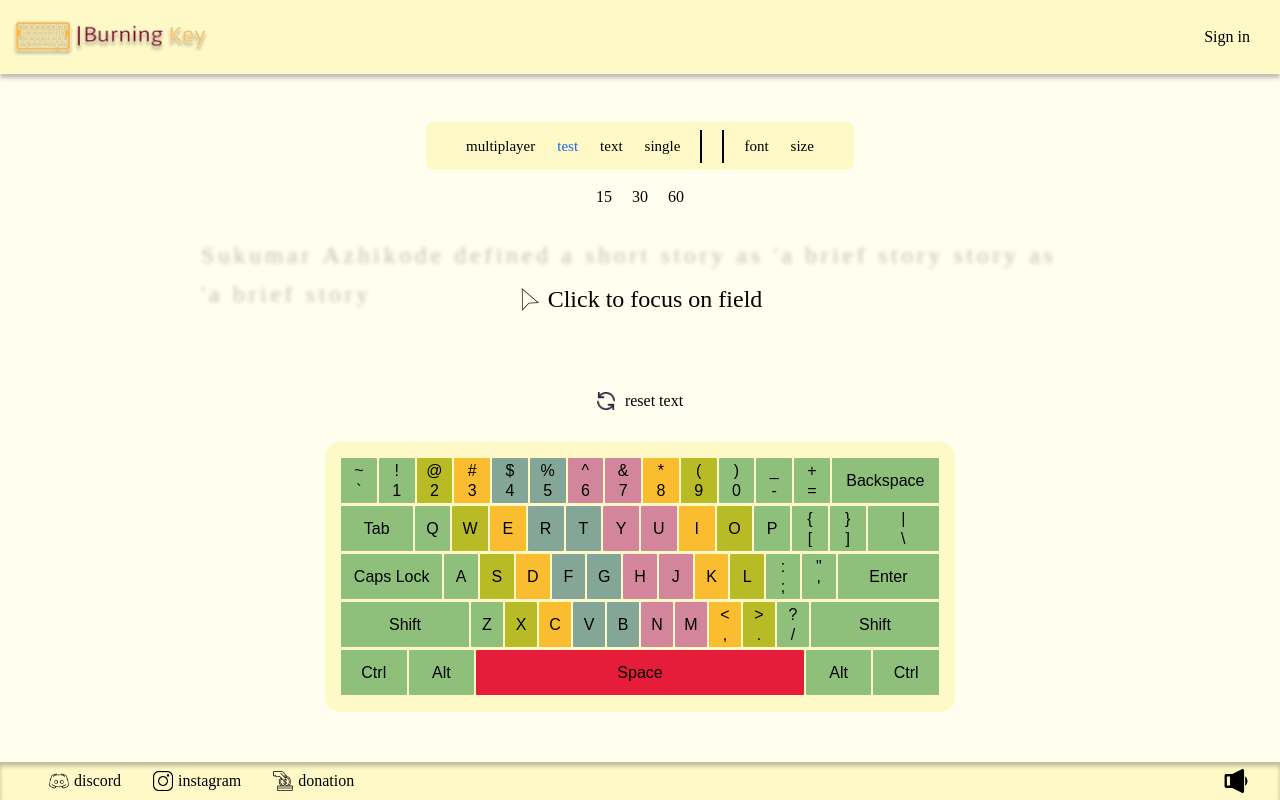
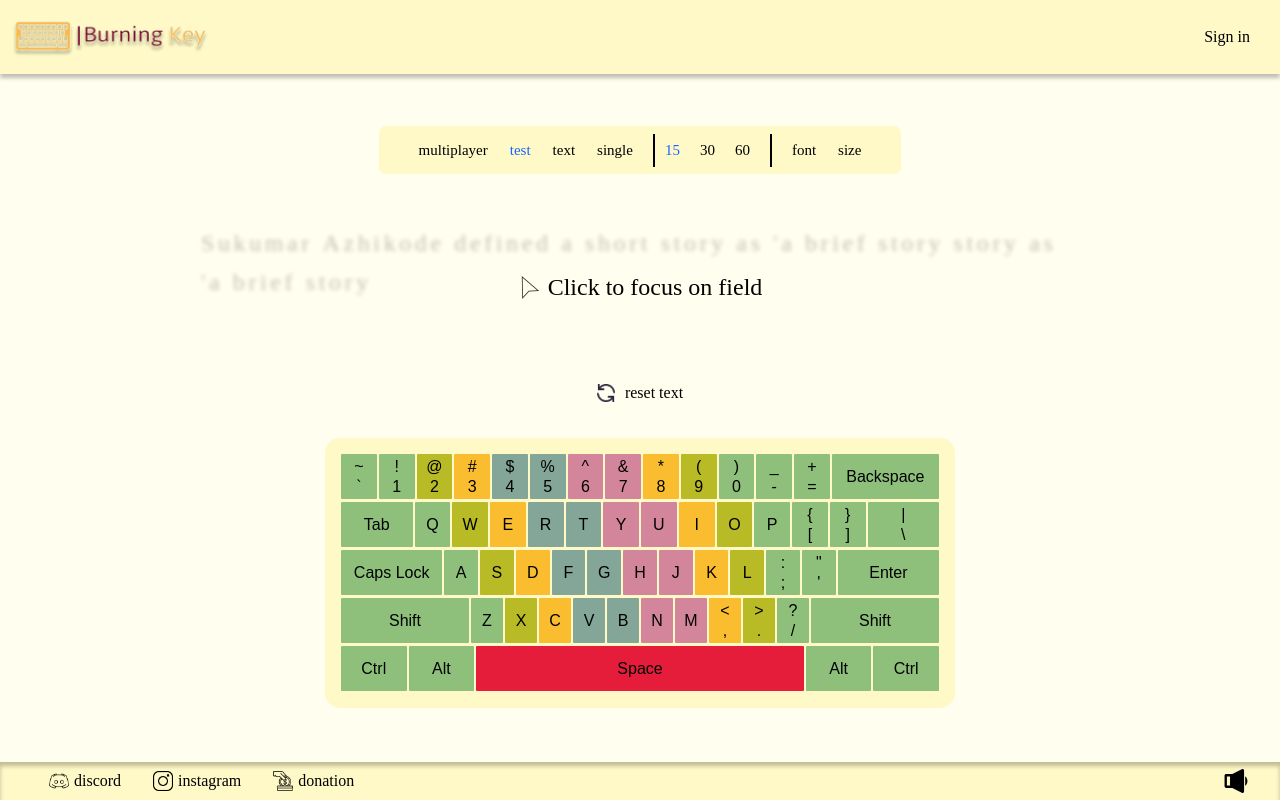
Before and after one commit to davinci-arch/burning-key-frontend, a React (Vite) app: page / in a window 1280 px wide. Both pictures are taken after a click on the element "test". Built offline with nearby package versions, Linux system fonts and the light colour scheme.

Commit message:
[refactor]: add styles to testing mode

```diff
--- a/src/typing/components/SingleTyping.jsx
+++ b/src/typing/components/SingleTyping.jsx
@@ -12,7 +12,6 @@ export default function SingleTyping1({ typoRef, isSoundOn, setNewSpeed, newAccu
     useEffect(() => {
         let timer;
         if (isRunning) {
-            console.log(isRunning)
             timer = setInterval(() => {
                 if (!isPause) {
                     setElapsedTime((prevTime) => prevTime + 1);
@@ -47,7 +46,7 @@ export default function SingleTyping1({ typoRef, isSoundOn, setNewSpeed, newAccu
     }
 
     return (
-        <div>
+        <div className="typing-wrapper">
             <Typing
                 ref={typoRef}
                 type={"default"}
--- a/src/typing/components/SingleTypingPage.jsx
+++ b/src/typing/components/SingleTypingPage.jsx
@@ -4,17 +4,17 @@ import Keyboard from './Keyboard';
 import '../styles/mainpage.scss';
 import TestTyping from './TestTyping';
 import TypingResult from './TypingResult';
-import SingleTyping1 from './SingleTyping';
-export default function SingleTyping({ isSoundOn }) {
+import SingleTyping from './SingleTyping';
+export default function SingleTypingPage({ isSoundOn }) {
 
     const typoRef = useRef(null);
-    const [activeTab, setActiveTab] = useState('text');
 
     const [speed, setSpeed] = useState(0.0);
     const [accuracy, setAccuracy] = useState(0);
     const [prevSpeed, setPrevSpeed] = useState(0.0);
     const [prevAccuracy, setPrevAccuracy] = useState(0);
-
+    const [activeTab, setActiveTab] = useState('text');
+    const [choosenTime, setTime] = useState(15);
     const [result, setResult] = useState(false);
 
     const setNewSpeed = (wpm) => {
@@ -27,11 +27,14 @@ export default function SingleTyping({ isSoundOn }) {
         setPrevAccuracy(accuracy);
     }
 
-
-
     const handleTabClick = (tab) => {
         setActiveTab(tab);
     };
+
+
+    const changeTime = (value) => {
+        setTime(value);
+    }
 
     const handleResetClick = () => {
         if (typoRef.current) {
@@ -66,7 +69,14 @@ export default function SingleTyping({ isSoundOn }) {
                         <div className="animation move">navigation</div>
                     </div>
                     <span className="separator"></span>
-                    <div className="empty-middle">
+                    <div className="toolbar-middle">
+                        {activeTab === "test" ?
+                            <div className="time-options">
+                                <p onClick={() => changeTime(15)} className={choosenTime === 15 ? 'active' : ''}>15</p>
+                                <p onClick={() => changeTime(30)} className={choosenTime === 30 ? 'active' : ''}>30</p>
+                                <p onClick={() => changeTime(60)} className={choosenTime === 60 ? 'active' : ''}>60</p>
+                            </div> : null
+                        }
                     </div>
                     <span className="separator"></span>
                     <div className="text-config">
@@ -78,10 +88,21 @@ export default function SingleTyping({ isSoundOn }) {
             </div>
             <div className="animated-container">
                 <div className={`animated-component ${activeTab === 'text' ? 'active' : ''}`}>
-                    {activeTab === 'text' && <SingleTyping1 typoRef={typoRef} isSoundOn={isSoundOn} setNewSpeed={setNewSpeed} newAccuracy={newAccuracy} setResult={setResult}/>}
+                    {activeTab === 'text' && <SingleTyping
+                        typoRef={typoRef}
+                        isSoundOn={isSoundOn}
+                        setNewSpeed={setNewSpeed}
+                        newAccuracy={newAccuracy}
+                        setResult={setResult} />}
                 </div>
                 <div className={`animated-component ${activeTab === 'test' ? 'active' : ''}`}>
-                    {activeTab === 'test' && <TestTyping typoRef={typoRef} isSoundOn={isSoundOn} setNewSpeed={setNewSpeed} newAccuracy={newAccuracy} setResult={setResult} />}
+                    {activeTab === 'test' && <TestTyping
+                        typoRef={typoRef}
+                        isSoundOn={isSoundOn}
+                        setNewSpeed={setNewSpeed}
+                        newAccuracy={newAccuracy}
+                        setResult={setResult}
+                        choosenTime={choosenTime} />}
                 </div>
             </div>
 
--- a/src/typing/components/TestTyping.jsx
+++ b/src/typing/components/TestTyping.jsx
@@ -1,8 +1,8 @@
 
 import Typing from "./Typing";
-import { useState, useEffect } from "react";
-export default function TestTyping({ typoRef, isSoundOn, setNewSpeed, newAccuracy, setResult }) {
-    const [choosenTime, setTime] = useState(15);
+import { useState, useEffect, useRef } from "react";
+export default function TestTyping({ typoRef, isSoundOn, setNewSpeed, newAccuracy, setResult, choosenTime }) {
+
     const [timerDuration, setTimerDuration] = useState(choosenTime);
     const [isRunning, setIsRunning] = useState(false);
     const [correctKeys, setCorrectKeys] = useState(0);
@@ -10,9 +10,19 @@ export default function TestTyping({ typoRef, isSoundOn, setNewSpeed, newAccurac
     const [elapsedTime, setElapsedTime] = useState(0);
     const [isFocused, setFocused] = useState(false);
 
+    const handleClick = useRef(null);
+
+    useEffect(() => {
+        handleClick.current = function (event) {
+            event.stopPropagation();
+        };
+    }, []);
+
     useEffect(() => {
         let timer;
         if (isRunning) {
+            document.getElementsByClassName("time-options")[0].addEventListener('click', handleClick.current, true);
+
             timer = setInterval(() => {
                 setTimerDuration((prevTime) => {
                     if (prevTime <= 1) {
@@ -28,17 +38,23 @@ export default function TestTyping({ typoRef, isSoundOn, setNewSpeed, newAccurac
             clearInterval(timer);
             finishTest();
         }
-        return () => { clearInterval(timer) };
+        return () => {
+            clearInterval(timer);
+            document.getElementsByClassName("time-options")[0].removeEventListener('click', handleClick.current, true);
+        };
     }, [isRunning]);
+
+    useEffect(() => {
+        setTimerDuration(choosenTime);
+    }, [choosenTime]);
 
     useEffect(() => {
         if (!isRunning && elapsedTime != 0) {
             setNewSpeed((correctKeys / 5) / (elapsedTime / 60));
-            newAccuracy((correctKeys / countKeys) * 100)
+            newAccuracy((correctKeys / countKeys) * 100);
             setResult(true);
             setTimerDuration(choosenTime);
         }
-
     }, [isRunning]);
 
     const finishTest = () => {
@@ -47,23 +63,25 @@ export default function TestTyping({ typoRef, isSoundOn, setNewSpeed, newAccurac
                 typoRef.current.timer();
             }, 0);
         }
-    }
+    };
+
     const changeFocuse = () => {
         setFocused(false);
-    }
+    };
+
     const handleFocuse = () => {
         if (typoRef.current) {
             typoRef.current.focusedField();
             setFocused(true);
         }
-    }
+    };
 
     return (
-        <div className="timer">
-            <div className="time-options">
-                <p onClick={() => setTime(15)}>15</p>
-                <p onClick={() => setTime(30)}>30</p>
-                <p onClick={() => setTime(60)}>60</p>
+        <div>
+            <div className="timer-container" style={{ opacity: isRunning ? 1 : 0 }}>
+                <div className="timer">
+                    <p>{timerDuration}</p>
+                </div>
             </div>
 
             <Typing
@@ -76,12 +94,10 @@ export default function TestTyping({ typoRef, isSoundOn, setNewSpeed, newAccurac
                 setIsRunning={setIsRunning}
                 isRunning={isRunning}
                 changeFocuse={changeFocuse}
-                isFocused={isFocused} >
-
+                isFocused={isFocused}
+            >
                 {!isFocused ?
-                    <div className="description"
-                        onClick={handleFocuse}
-                    >
+                    <div className="description" onClick={handleFocuse}>
                         <span className="img-container">
                             <img src="src/assets/cursor.png" alt="cursor" className="cursor-pointer" />
                         </span>
@@ -90,5 +106,5 @@ export default function TestTyping({ typoRef, isSoundOn, setNewSpeed, newAccurac
                 }
             </Typing>
         </div>
-    )
+    );
 }
--- a/src/typing/components/Typing.jsx
+++ b/src/typing/components/Typing.jsx
@@ -19,7 +19,6 @@ const Typing = forwardRef((props, ref) => {
     const [lines, setLines] = useState([]);
     const [countCorrectTypingKeys, setCountCorrectTypingKeys] = useState(0);
     const [countTypingKeys, setCountTypingKeys] = useState(0);
-    // const [isRunning, setIsRunning] = useState(false);
 
     const inputRef = useRef(null);
     const containerRef = useRef(null);
@@ -40,12 +39,13 @@ const Typing = forwardRef((props, ref) => {
             resetAllData();
         },
         timer() {
+            resetAllData();
             results();
         },
         focusedField() {
             inputRef.current.focus();
             setCursorVisible(true);
-        }
+        },
     }));
     const resetAllData = () => {
         setWords(textAPI.match(regex));
--- a/src/typing/styles/mainpage.scss
+++ b/src/typing/styles/mainpage.scss
@@ -23,7 +23,7 @@ $toolbar-margin: 20px;
         font-size: 15px;
         color: #000;
 
-        .empty-middle {
+        .toolbar-middle {
             flex: 1;
             display: flex;
             align-items: center;
@@ -166,6 +166,7 @@ $toolbar-margin: 20px;
         align-items: center;
         cursor: pointer;
         user-select: none;
+
         .reset-img {
             width: 18px;
             height: 18px;
@@ -186,9 +187,11 @@ $toolbar-margin: 20px;
     opacity: 1;
     transform: translateX(0);
 }
+
 .positive {
     color: green;
 }
+
 .negative {
     color: red;
 }
@@ -199,9 +202,32 @@ $toolbar-margin: 20px;
     flex-direction: row;
     justify-content: center;
     gap: 20px;
-    p{
+    margin-left: 10px;
+
+    p {
         cursor: pointer;
 
+        &.active {
+            color: #1766ff;
+        }
+
     }
+
     user-select: none;
 }
+
+.timer-container {
+    display: flex;
+    justify-content: center;
+
+
+    .timer {
+        width: 870px;
+        font-size: 25px;
+        color: #FFB710;
+    }
+}
+
+.typing-wrapper {
+    margin-top: 30px;
+}
--- a/src/typing/styles/typing.scss
+++ b/src/typing/styles/typing.scss
@@ -3,7 +3,7 @@
     display: flex;
     justify-content: center;
     align-items: center;
-    margin-top: 30px;
+    // margin-top: 30px;
     user-select: none;
 
     .text {
```
